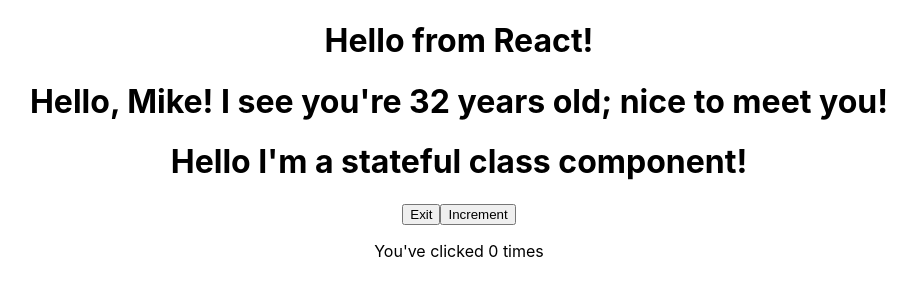
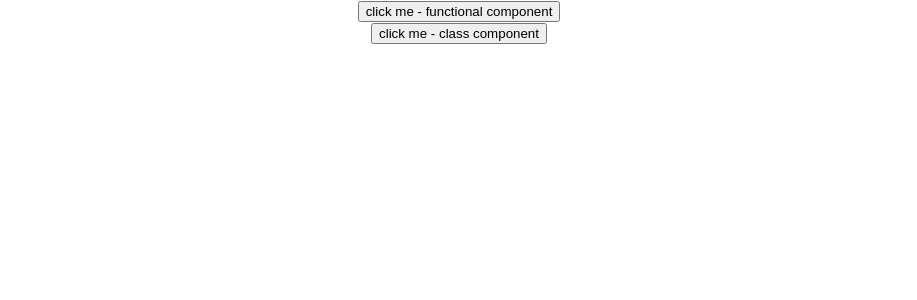
Before and after one commit to DanMorriss/ci-react, a React (Create React App) app in the folder my-app/: page / in a window 1280 px wide. Shown: the top 300 px of the page, without its empty margins (181-1098 px from the left). Built offline with nearby package versions, Linux system fonts and the light colour scheme.

Commit message:
Add es7 snippets and new click events

```diff
--- a/my-app/src/App.js
+++ b/my-app/src/App.js
@@ -1,15 +1,13 @@
 import logo from './logo.svg';
 import './App.css';
-import FunctionalGreeting from './components/FunctionalGreeting';
-import FunctionalGreetingWithProps from './components/FunctionalGreetingWithProps';
-import StatefulGreeting from './components/StatefulGreeting';
+import EventsFunctional from './components/EventsFunctional';
+import EventsClass from './components/EventsClass';
 
 function App() {
   return (
     <div className="App">
-      <FunctionalGreeting />
-      <FunctionalGreetingWithProps greeting="nice to meet you!" name="Mike" age="32" />
-      <StatefulGreeting greeting="I'm a stateful class component!" name="Mike" />
+      <EventsFunctional />
+      <EventsClass />
     </div>
   );
 }
--- /dev/null
+++ b/my-app/src/components/EventsClass.js
@@ -0,0 +1,16 @@
+import React, { Component } from 'react'
+
+export class EventsClass extends Component {
+  clickHandler(){
+    console.log("Clicked the class button")
+  }
+  render() {
+    return (
+      <div>
+        <button onClick={this.clickHandler}>click me - class component</button>
+      </div>
+    )
+  }
+}
+
+export default EventsClass
--- /dev/null
+++ b/my-app/src/components/EventsFunctional.js
@@ -0,0 +1,14 @@
+import React from 'react'
+
+function EventsFunctional() {
+  function clickHandler(){
+    console.log("Clicked the functional button")
+  }
+  return (
+    <div>
+        <button onClick={clickHandler}>click me - functional component</button>
+        </div>
+  )
+}
+
+export default EventsFunctional
```
Also changed, not shown: my-app/src/components/ES7Snippets.js (added, +59 -0 lines).
